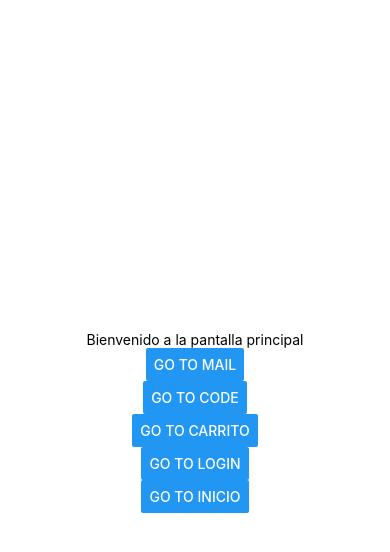
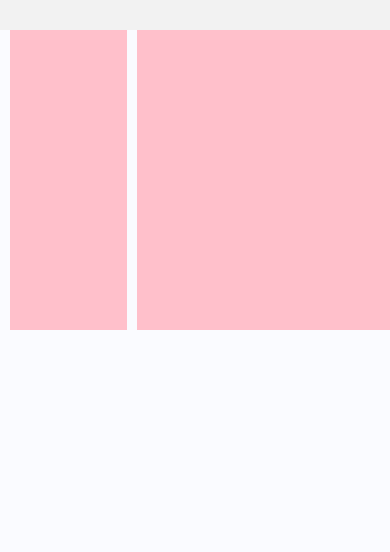
Before and after one commit to AdrianaP-MM/FeasVerse-Movil, a React Native app in the folder FeasVerse-Movil/: screen /Zapatos in a window 390 px wide. Shown: the top 552 px of the page. Built offline with nearby package versions, Linux system fonts and the light colour scheme.

Commit message:
Inicio de diseño la pantalla de zapatos

```diff
--- a/FeasVerse-Movil/App.js
+++ b/FeasVerse-Movil/App.js
@@ -9,6 +9,7 @@ import Message from './src/screens/restablecer/Message';
 import Carrito from './src/screens/configuraciones/Carrito';
 import LogIn from './src/screens/Login/Login';
 import Inicio from './src/screens/Zapatos/Inicio';
+import Zapatos from './src/screens/Zapatos/Zapatos';
 
 const Stack = createStackNavigator();
 
@@ -21,6 +22,7 @@ const MainScreen = ({ navigation }) => {
             <Button title="Go to Carrito" onPress={() => navigation.navigate('Carrito')} />
             <Button title="Go to LogIn" onPress={() => navigation.navigate('LogIn')} />
             <Button title="Go to Inicio" onPress={() => navigation.navigate('Inicio')} />
+            <Button title="Go to Zapatos" onPress={() => navigation.navigate('Zapatos')} />
         </View>
     );
 };
@@ -37,6 +39,7 @@ const App = () => {
                 <Stack.Screen name="Carrito" component={Carrito} />
                 <Stack.Screen name="LogIn" component={LogIn} />
                 <Stack.Screen name="Inicio" component={Inicio} />
+                <Stack.Screen name="Zapatos" component={Zapatos} />
             </Stack.Navigator>
         </NavigationContainer>
     );
--- a/FeasVerse-Movil/src/screens/Zapatos/Inicio.js
+++ b/FeasVerse-Movil/src/screens/Zapatos/Inicio.js
@@ -26,7 +26,7 @@ const Inicio = () => {
             }
         } catch (error) {
             console.error(error);
-            Alert.alert('Error', 'Hubo un problema al leer el usuario');
+            //Alert.alert('Error', 'Hubo un problema al leer el usuario');
         }
     };
 
--- /dev/null
+++ b/FeasVerse-Movil/src/screens/Zapatos/Zapatos.js
@@ -0,0 +1,59 @@
+import React, { useRef, useState, useEffect } from 'react';
+import { StyleSheet, View, Image, Alert, ScrollView, Dimensions } from 'react-native';
+import Text from '../../components/utils/Text';
+import CardMarca from '../../components/zapatos/cardMarca';
+import CardZapato from '../../components/zapatos/cardZapato';
+import { StatusBar } from 'expo-status-bar';
+import { Colors, FontSizes, Config } from '../../utils/constantes';
+
+const window = Dimensions.get('window'); // Obtener dimensiones de la ventana
+
+const Zapatos = () => {
+
+    // Calcular altura dinámica para porcentajes
+    const screenHeight = window.height;
+    const fila1Height = screenHeight * 0.60;
+
+    return (
+        <View style={styles.containerTotal}>
+            <StatusBar style="dark" backgroundColor="#1591CC" />
+            <ScrollView contentContainerStyle={styles.scrollViewContent}>
+                <View>
+
+                </View>
+                <View style={styles.colMarcas}>
+
+                </View>
+                <View style={styles.colZapatos}>
+
+                </View>
+            </ScrollView>
+        </View>
+    );
+};
+
+const styles = StyleSheet.create({
+    containerTotal: {
+        flex: 1,
+        backgroundColor: '#FAFBFF',
+        marginTop: 30,
+        paddingBottom: 40,
+    },
+    scrollViewContent: {
+        flexDirection: 'row',
+        justifyContent: 'space-between',
+        flexGrow: 1,
+    },
+    colMarcas: {
+        width: '30%',
+        height: 300,
+        backgroundColor: 'pink',
+    },
+    colZapatos: {
+        width: '65%',
+        height: 300,
+        backgroundColor: 'pink',
+    },
+});
+
+export default Zapatos;
```
